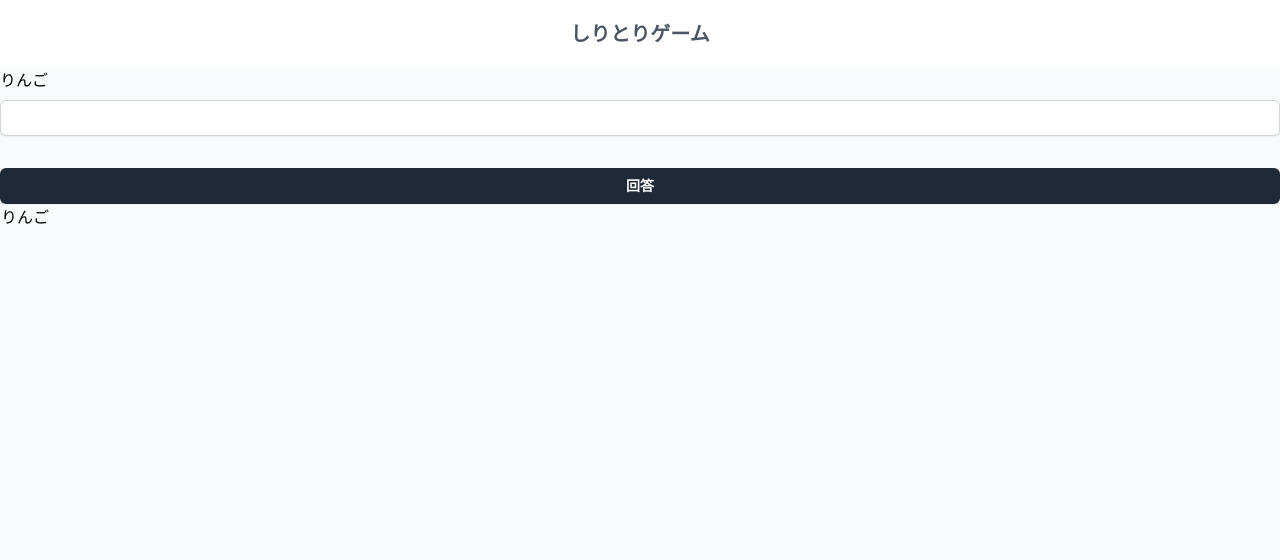
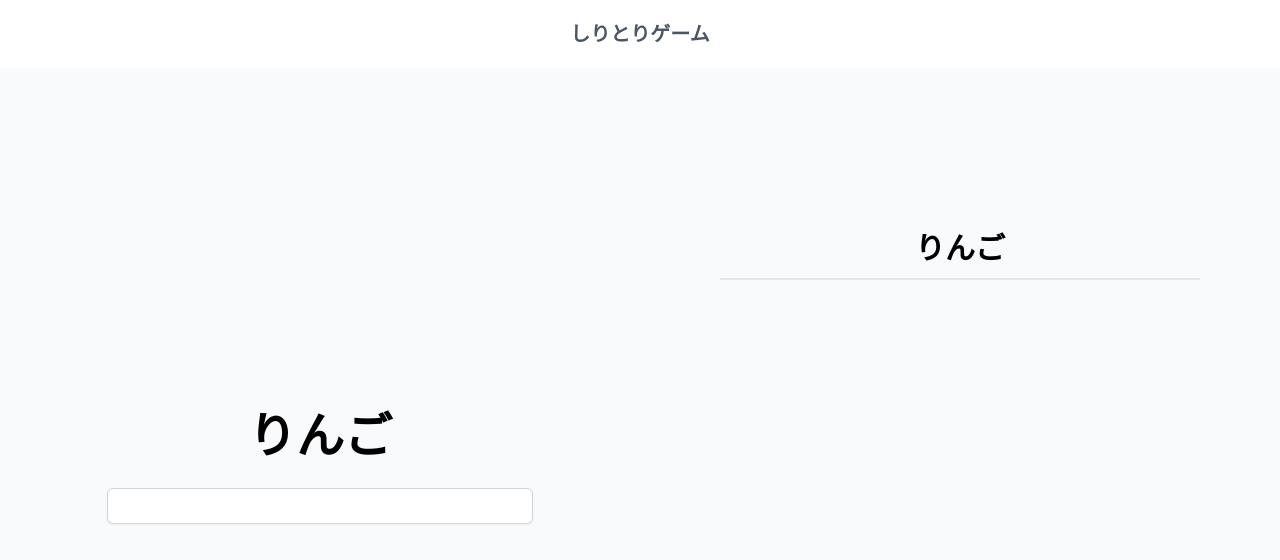
Before and after one commit to TaichiMotegi/Word_Chain_App, a Next.js app: page / in a window 1280 px wide. Shown: the top 560 px of the page. Built offline with nearby package versions, Linux system fonts and the light colour scheme.

Commit message:
🔨 UIとロジックの改善 - 空白文字を入力できないように修正 - 小文字，伸ばし棒で終わっている場合でも正常にしりとりができるように修正

```diff
--- a/src/app/(main)/page.tsx
+++ b/src/app/(main)/page.tsx
@@ -1,5 +1,7 @@
 "use client";
 import { useState } from "react";
+import { normalizedString } from "@/utils/normalizedStr";
+import Swal from "sweetalert2";
 
 export default function MainPage() {
   const [word, setWord] = useState("");
@@ -7,52 +9,48 @@ export default function MainPage() {
 
   const handleClick = () => {
     let first = word.slice(0, 1);
-    let end = answer.slice(-1)[0].slice(-1);
+    let end = answer[0].replace(/ー|-/g, "").slice(-1);
     if (word.endsWith("ん")) {
-      setWord("GAME OVER");
+      Swal.fire({
+        icon: "error",
+        title: "GAME OVER",
+        text: "んで終わってしまいました",
+        footer: '<a href="#">Restart</a>',
+      });
       return;
-    } else if (first !== end) {
-      setWord("GAME OVER");
+    } else if (normalizedString(first) !== normalizedString(end)) {
+      alert("相手の語尾で始まる単語を入力してください");
+      setWord("");
       return;
     } else if (answer.includes(word)) {
-      setWord("GAME OVER");
+      Swal.fire({
+        icon: "error",
+        title: "GAME OVER",
+        text: "過去に使われた単語です",
+        footer: '<a href="#">Restart</a>',
+      });
       return;
     }
     setAnswer((prevAnswer: string[]): string[] => {
-      const newWord = [...prevAnswer, word];
+      const newWord = [word, ...prevAnswer];
       setWord("");
       return newWord;
     });
   };
 
   return (
-    <div>
-      <div>{answer.slice(-1)[0]}</div>
-      <form action={handleClick}>
+    <div className="h-screen flex justify-around items-center">
+      <div className="w-1/2 flex flex-col justify-center items-center">
+        <h1 className="text-5xl font-bold mt">{answer.slice(0)[0]}</h1>
+        <form action={handleClick} className="w-8/12 mt-5">
           <input
             value={word}
             onChange={(e) => {
-            setWord(e.target.value);
+              setWord(e.target.value.trim());
             }}
             className="block mt-2 py-1.5 px-2 w-full rounded-md border-0 shadow-sm ring-1 ring-inset ring-gray-300"
           />
-        <button
-          type="submit"
-          className="mt-8 py-2 w-full rounded-md text-white bg-gray-800 hover:bg-gray-700 text-sm font-semibold shadow-sm disabled:bg-gray-400"
-        >
-          回答
-        </button>
         </form>
-
-      <table>
-        {answer.map((word) => {
-          return (
-            <tr key={word}>
-              <td>{word}</td>
-            </tr>
-          );
-        })}
-      </table>
 
         {/* <ul>
         {answer.map((word) => {
@@ -60,5 +58,21 @@ export default function MainPage() {
         })}
       </ul> */}
       </div>
+      <div className="w-1/2 h-[calc(100vh-300px)] flex justify-center items-start overflow-y-auto">
+        <table className="w-3/4">
+          <tbody>
+            {answer.map((word) => {
+              return (
+                <tr key={word} className="">
+                  <td className="border-b-2 border-solid border-blueGray-100 py-3 text-3xl whitespace-nowrap font-semibold text-center">
+                    {word}
+                  </td>
+                </tr>
+              );
+            })}
+          </tbody>
+        </table>
+      </div>
+    </div>
   );
 }
--- /dev/null
+++ b/src/utils/normalizedStr.ts
@@ -0,0 +1,14 @@
+export const normalizedString = (word: string): string => {
+  const replacements: { [key: string]: string } = {
+    ょ: "よ",
+    ゃ: "や",
+    ゅ: "ゆ",
+    ぁ: "あ",
+    ぃ: "い",
+    ぅ: "う",
+    ぇ: "え",
+    ぉ: "お",
+  };
+
+  return word.replace(/[ょゃゅぁぃぅぇぉ]/g, (match) => replacements[match]);
+};
```
Lines whose indentation alone changed are shown as unchanged.
